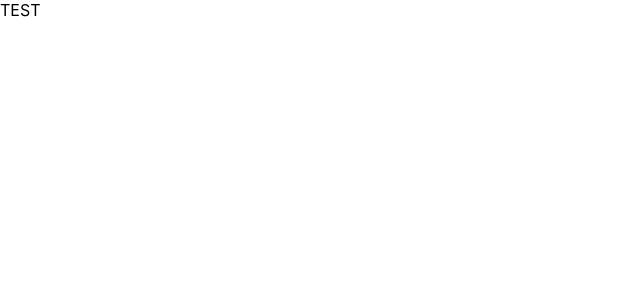
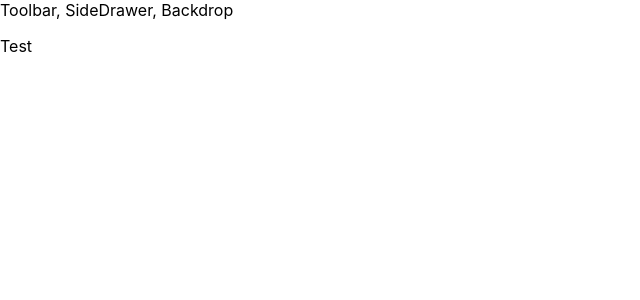
Before and after one commit to bahadirk/BurgerBuilder, a React app: page / in a window 1280 px wide. Shown: the top 300 px of the page, without its empty margins (0-640 px from the left). Built offline with nearby package versions, Linux system fonts and the light colour scheme.

Commit message:
Add Aux hoc, create Layout component

```diff
--- a/src/App.js
+++ b/src/App.js
@@ -1,8 +1,16 @@
 import React, { Component } from "react";
+
+import Layout from "./components/Layout/Layout";
 
 class App extends Component {
   render() {
-    return <div>TEST</div>;
+    return (
+      <div>
+        <Layout>
+          <p>Test</p>
+        </Layout>
+      </div>
+    );
   }
 }
 
--- /dev/null
+++ b/src/components/Layout/Layout.js
@@ -0,0 +1,12 @@
+import React from "react";
+
+import Aux from "../../hoc/Aux";
+
+const layout = props => (
+  <Aux>
+    <div>Toolbar, SideDrawer, Backdrop</div>
+    <main>{props.children}</main>
+  </Aux>
+);
+
+export default layout;
--- /dev/null
+++ b/src/hoc/Aux.js
@@ -0,0 +1,3 @@
+const aux = props => props.children;
+
+export default aux;
```
